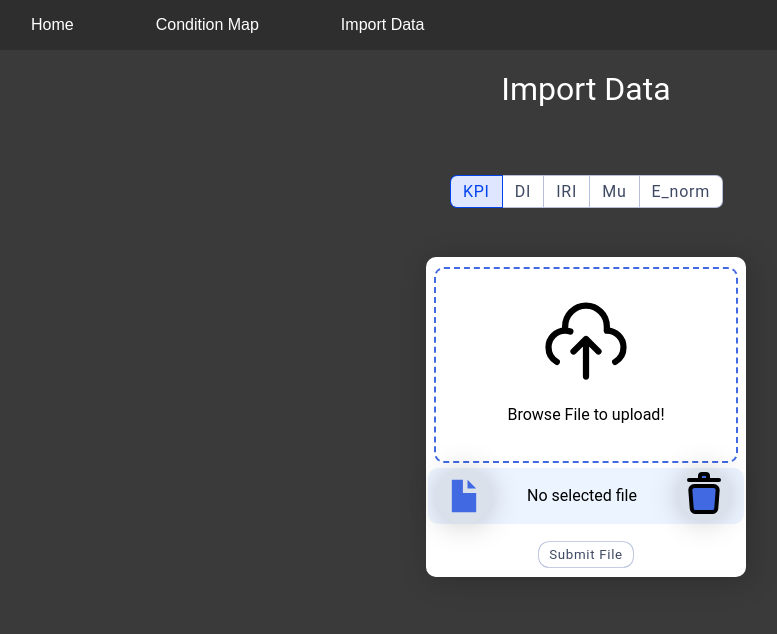
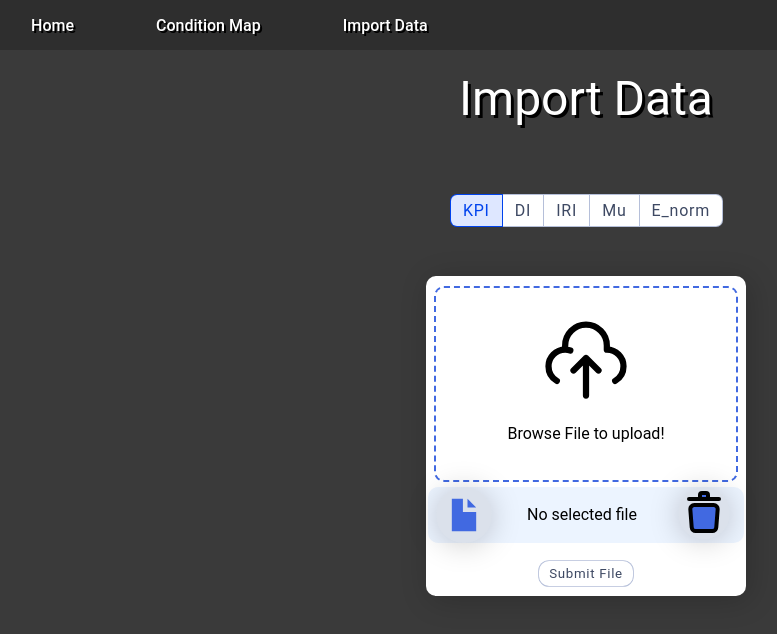
Before and after one commit to ThomasSchiolerH/Dynatest, a React (Create React App) app in the folder project_dyna/: page /importdata in a window 1280 px wide. Shown: the top 634 px of the page, without its empty margins (74-851 px from the left). Built offline with nearby package versions, Linux system fonts and the light colour scheme.

Commit message:
css styling boost

```diff
--- a/project_dyna/src/css/DataWindow.css
+++ b/project_dyna/src/css/DataWindow.css
@@ -102,7 +102,7 @@
 
 .DataWindowSwitch {
     margin-bottom: 40px;
-    margin-top: 10px;
+    margin-top: 30px;
 }
 /* The switch - the box around the slider */
 .switch {
--- a/project_dyna/src/css/ImportData.css
+++ b/project_dyna/src/css/ImportData.css
@@ -11,10 +11,11 @@
 }
 
 .importDataHeader {
-    font-size: 2em;
+    font-size: 3em;
     margin-bottom: 60px;
     width: 100%;
     text-align: center;
+    text-shadow: 3px 3px black;
 }
 
 /*Import data UI for upload*/
--- a/project_dyna/src/css/navigationbar.css
+++ b/project_dyna/src/css/navigationbar.css
@@ -8,7 +8,7 @@
     height: var(--navbar-height);
     background-color: var(--background);
     z-index: var(--navbar-z-index);
-    font-family: 'Noto Sans JP', sans-serif;
+    font-family: 'Roboto', sans-serif;
 }
 
 .nav-container {
@@ -28,6 +28,8 @@
     margin: 0px 30px;
     padding: 6px 11px;
     border-radius: 6px;
+    text-shadow: 2px 2px black;
+    font-weight: 550;
 }
 
 
```
